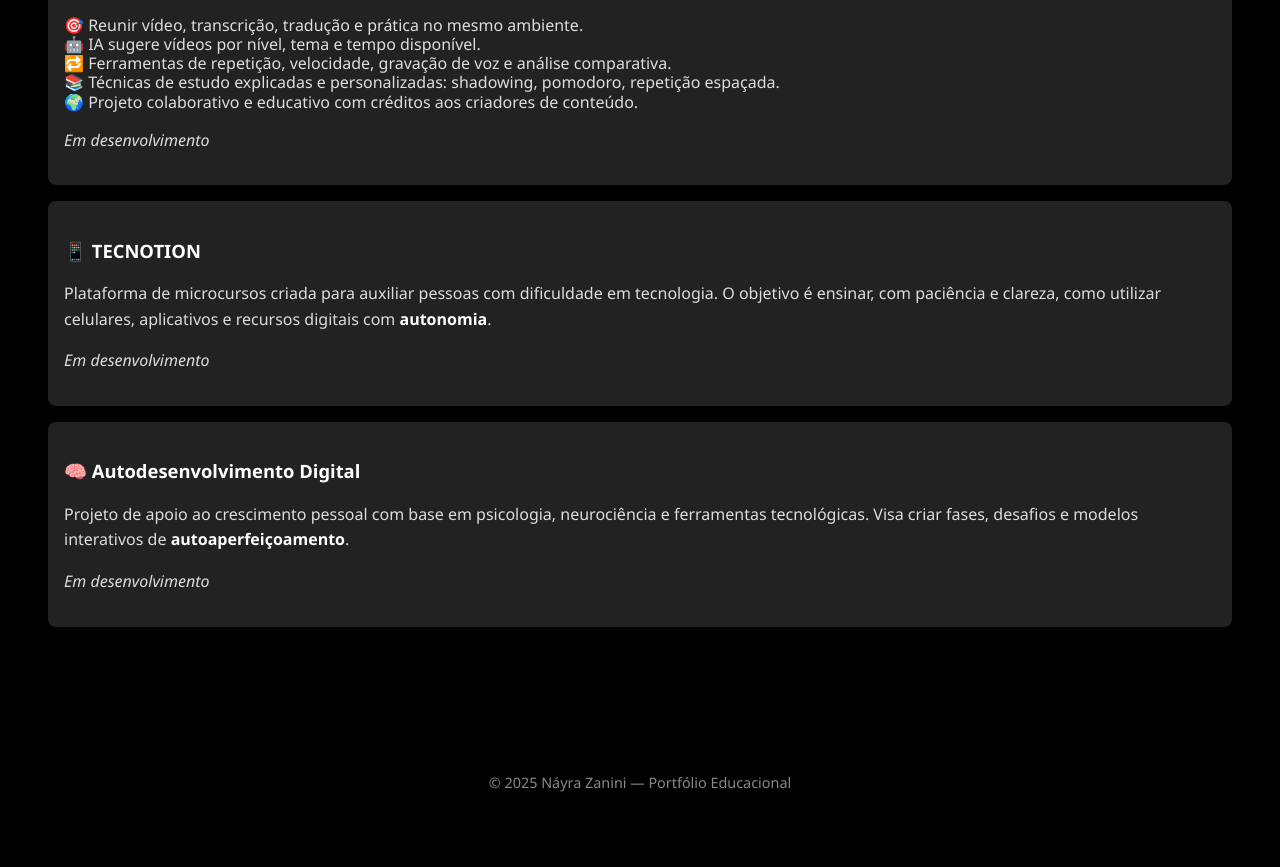
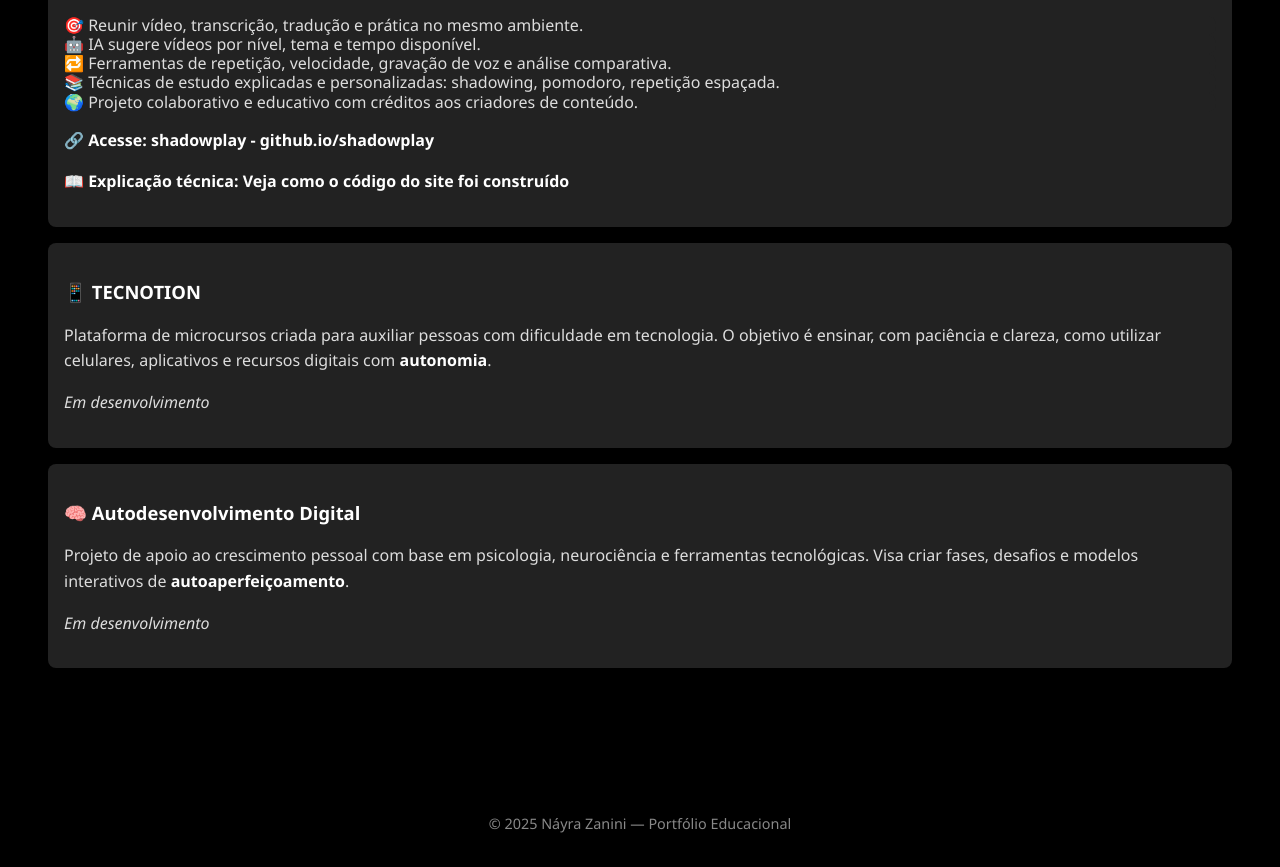
Before and after one commit to nayrazanini/nayra-zanini.portfolio, a plain HTML site: page index.html in a window 1280 px wide. Shown: the part 2807-3674 px from the top of the page. Before the commit the page ends 3633 px from the top, so only its background shows below. Drawn offline with Linux system fonts and the light colour scheme.

Commit message:
Update index.html

```diff
--- a/index.html
+++ b/index.html
@@ -209,7 +209,18 @@
     <li style="margin: 0; padding: 0; line-height: 1.2;">📚 Técnicas de estudo explicadas e personalizadas: shadowing, pomodoro, repetição espaçada.</li>
     <li style="margin: 0; padding: 0; line-height: 1.2;">🌍 Projeto colaborativo e educativo com créditos aos criadores de conteúdo.</li>
   </ul>
-      <p><em>Em desenvolvimento</em></p>
+  <p>
+    <strong>🔗 Acesse:</strong>
+    <a href="https://nayrazanini.github.io/shadowplay/" target="_blank">
+      shadowplay - github.io/shadowplay
+    </a>
+  </p>
+  <p>
+    <strong>📖 Explicação técnica:</strong>
+    <a href="https://github.com/nayrazanini/shadowplay/blob/main/explicacao_index.md" target="_blank">
+      Veja como o código do site foi construído
+    </a>
+  </p>
 </li>
     <li>
       <h3>📱 TECNOTION</h3>
```
Lines whose indentation alone changed are shown as unchanged.
